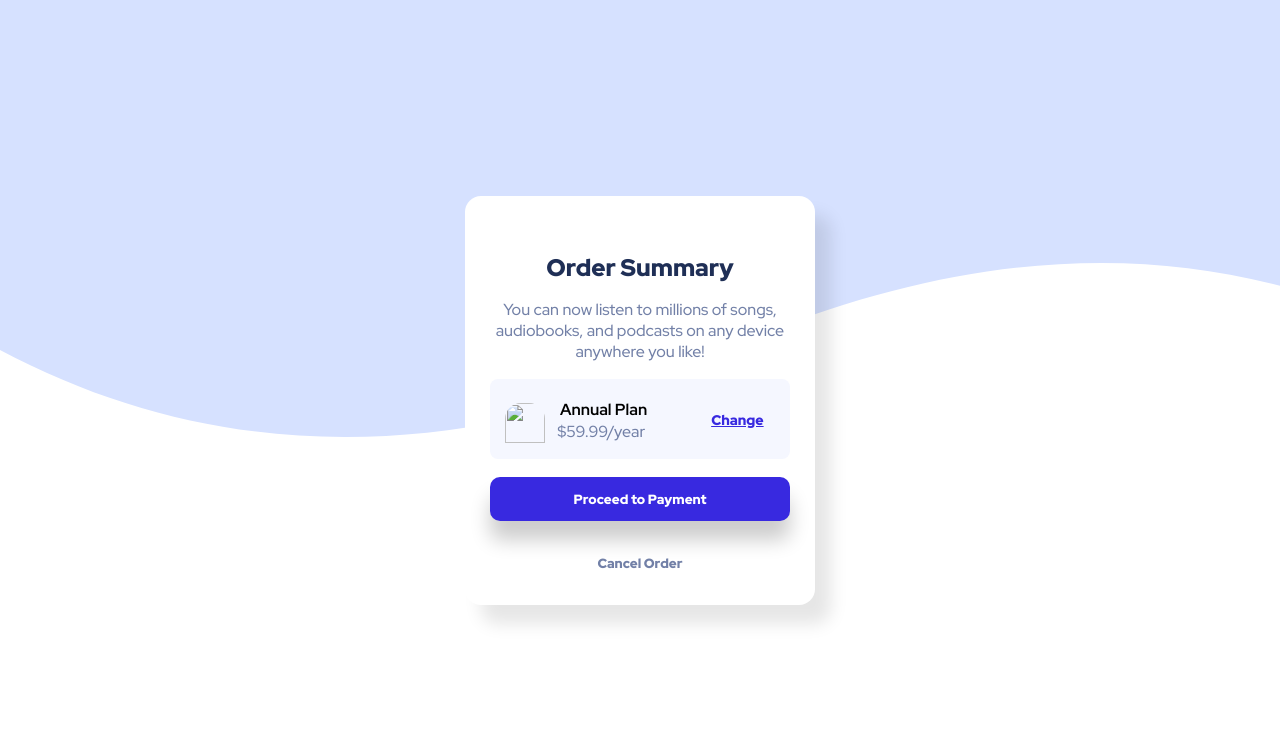
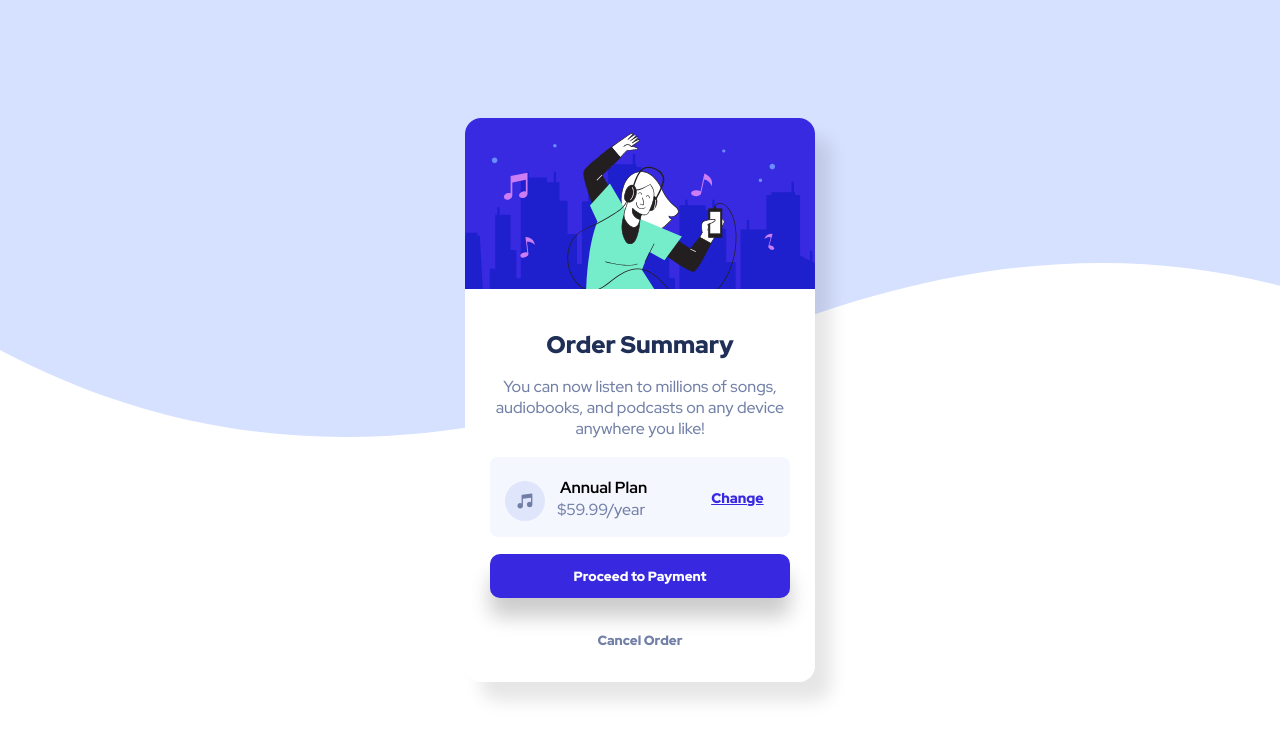
Before and after one commit to DanyelleQuickster/Order-Summary-Component, a plain HTML site: page index.html in a window 1280 px wide. Drawn offline with Linux system fonts and the light colour scheme; files whose address does not match are found by name.

Commit message:
Update index.html

```diff
--- a/index.html
+++ b/index.html
@@ -10,13 +10,13 @@
 <body>
   <div class="card">
     <div class="card-container">
-      <img src="./images/illustration-hero.svg" alt="" srcset="">
+      <img src="./illustration-hero.svg" alt="" srcset="">
       <h2>Order Summary</h2>
       <p>You can now listen to millions of songs, audiobooks, and podcasts on any
         device anywhere you like!
       </p>
       <div class="box">
-        <img src="./images/icon-music.svg" alt="" srcset="">
+        <img src="./icon-music.svg" alt="" srcset="">
         <h4>Annual Plan</h4>
         <p>$59.99/year</p>
         <a href="#">Change</a>
```
